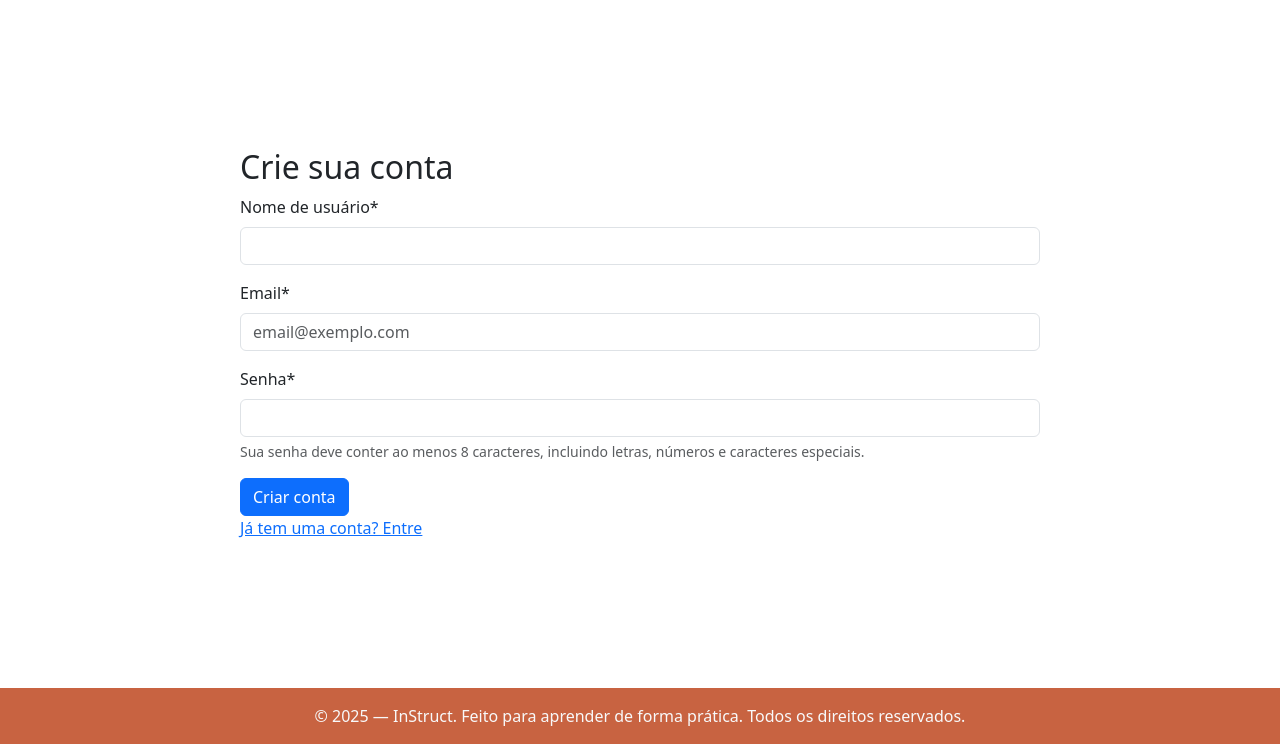
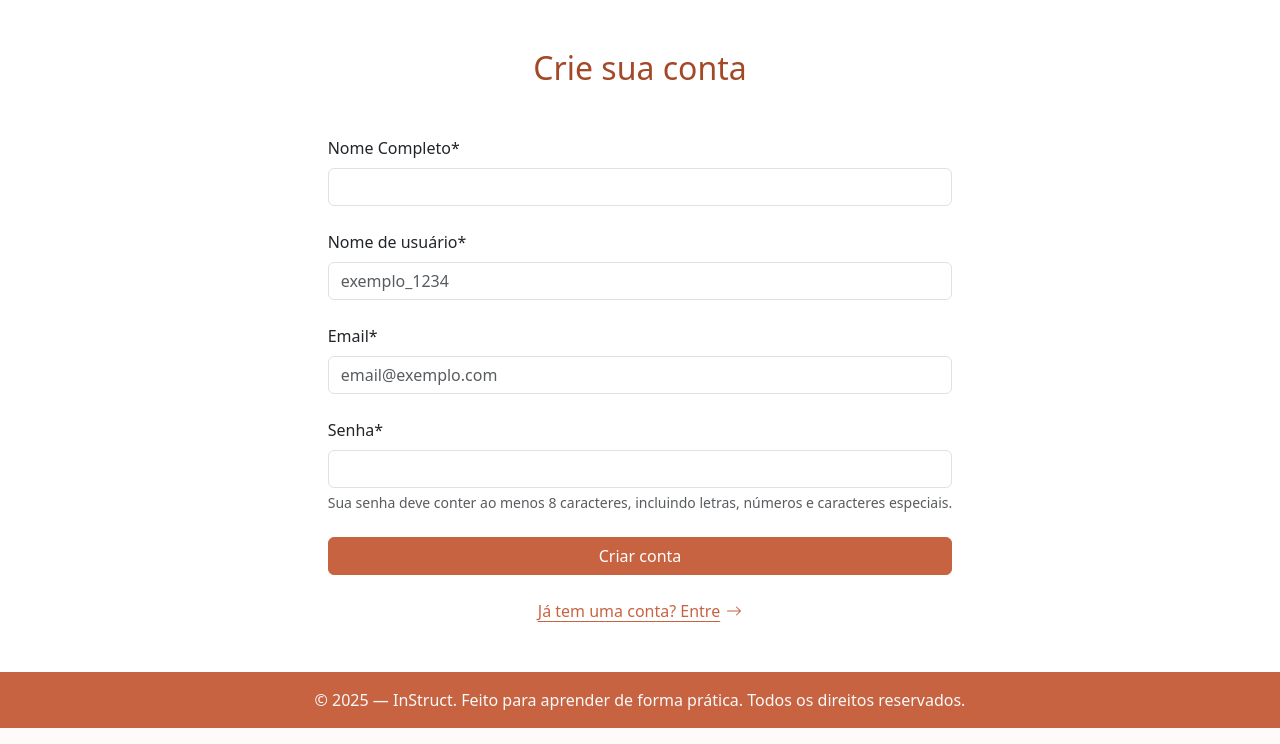
Before and after one commit to Lucas-Vinicius-dev/InStruct, a Flask app: page /cadastro in a window 1280 px wide. Shown: the part 72-816 px from the top of the page. Run offline with Flask 3, Linux system fonts and the light colour scheme.

Commit message:
feat: added styling to the registration page and front-end validation

```diff
--- /dev/null
+++ b/static/css/cadastro.css
@@ -0,0 +1,12 @@
+main {
+    display: flex;
+    flex-direction: column;
+    justify-content: center;
+}
+
+@media (max-width: 479px) {
+    main {
+        display: block;
+        margin-top: 3rem;
+    }
+}
--- a/static/css/custom.css
+++ b/static/css/custom.css
@@ -464,18 +464,47 @@ main {
 }
 
 /* Página de Cadastro */
+
 .cadastro {
     display: flex;
     justify-content: center;
     align-items: center;
-    height: 80vh;
 }
 
 .cadastro-container {
-    width: clamp(28rem, 80%, 50rem);
-    /*minimo: 28rem;*/
-    /*normal: 50%*/
-    /*maximo: 50rem;*/
+    display: flex;
+    flex-direction: column;
+    align-items: center;
+}
+
+.cadastro-container label::after{
+    content: "*";
+}
+
+.cadastro-titulo {
+    text-align: center;
+    color: var(--brand-rose-dark);
+}
+
+.cadastro-container button{
+    width: 100%;
+    background-color: var(--brand-rose);
+    border-color: var(--brand-rose);
+}
+
+.cadastro-container button:hover{
+    background-color: var(--brand-rose-dark);
+    border-color: var(--brand-rose-dark);
+}
+
+.cadastro-container .icon-link{
+    color: var(--brand-rose);
+    text-decoration-color: var(--brand-rose);
+}
+
+.cadastro-container .icon-link:hover{
+    color: var(--brand-rose-dark);
+    text-decoration-color: var(--brand-rose-dark);
 }
 
 /* Media queries */
--- a/templates/cadastro.html
+++ b/templates/cadastro.html
@@ -2,32 +2,79 @@
 
 {% block title %}InStruct — Crie sua conta{% endblock %}
 
+{% block extra_css %}
+<link href="{{ url_for('static', filename='css/cadastro.css') }}" rel="stylesheet">
+{% endblock %}
+
 {% block content %}
+
 <div class="cadastro">
     <div class="cadastro-container">
-        <h2>Crie sua conta</h2>
-        <form action="" method="post">
-            <div class="mb-3">
-                <label for="nome-usuario" class="form-label">Nome de usuário*</label>
-                <input type="text" id="nome-usuario" class="form-control" name="nome-usuario" required>
+        <h2 class="cadastro-titulo mb-5">Crie sua conta</h2>
+        <form class="needs-validation" action="" method="post" novalidate>
+            <div class="mb-4">
+                <label for="nome-completo" class="form-label">Nome Completo</label>
+                <input type="text" id="nome-completo" class="form-control" name="nome-completo" required>
+                <div class="invalid-feedback">
+                    Por favor, digite seu nome completo.
+                </div>
             </div>
 
-            <div class="mb-3">
-                <label for="email" class="form-label">Email*</label>
-                <input type="email" id="email" class="form-control" name="email" placeholder="email@exemplo.com" required>
+            <div class="mb-4">
+                <label for="nome-usuario" class="form-label">Nome de usuário</label>
+                <input type="text" id="nome-usuario" class="form-control" name="nome-usuario" placeholder="exemplo_1234" required>
+                <div class="invalid-feedback">
+                    Por favor, escolha um nome de usuário.
+                </div>
             </div>
 
-            <div class="mb-3">
-                <label for="senha" class="form-label">Senha*</label>
-                <input type="password" id="senha" class="form-control" name="senha" aria-describedby="bloco-ajuda-senha" required>
+            <div class="mb-4">
+                <label for="email" class="form-label">Email</label>
+                <input type="email" id="email" class="form-control" name="email" placeholder="email@exemplo.com" required>
+                <div class="invalid-feedback">
+                    Por favor, digite um e-mail válido.
+                </div>
+            </div>
+
+            <div class="mb-4">
+                <label for="senha" class="form-label">Senha</label>
+                <input type="password" id="senha" class="form-control" name="senha" aria-describedby="bloco-ajuda-senha" pattern="(?=.*[A-Za-z])(?=.*\d)(?=.*[^A-Za-z0-9]).{8,}" required>
+                <div class="invalid-feedback">
+                    Por favor, digite uma senha válida.
+                </div>
                 <div id="bloco-ajuda-senha" class="form-text">
                     Sua senha deve conter ao menos 8 caracteres, incluindo letras, números e caracteres especiais.
                 </div>
             </div>
 
-            <button type="submit" class="btn btn-primary">Criar conta</button>
+            <button type="submit" class="btn btn-primary mb-4">Criar conta</button>
         </form>
-        <a href="">Já tem uma conta? Entre</a>
+        <a class="icon-link icon-link-hover" href="">
+            Já tem uma conta? Entre
+            <svg xmlns="http://www.w3.org/2000/svg" class="bi" viewBox="0 0 16 16" aria-hidden="true">
+                <path d="M1 8a.5.5 0 0 1 .5-.5h11.793l-3.147-3.146a.5.5 0 0 1 .708-.708l4 4a.5.5 0 0 1 0 .708l-4 4a.5.5 0 0 1-.708-.708L13.293 8.5H1.5A.5.5 0 0 1 1 8z"/>
+            </svg>
+        </a>
     </div>
 </div>
+
+<script>
+(() => {
+  'use strict'
+
+  const forms = document.querySelectorAll('.needs-validation')
+
+  Array.from(forms).forEach(form => {
+    form.addEventListener('submit', event => {
+      if (!form.checkValidity()) {
+        event.preventDefault()
+        event.stopPropagation()
+      }
+
+      form.classList.add('was-validated')
+    }, false)
+  })
+})()
+</script>
+
 {% endblock %}
```
